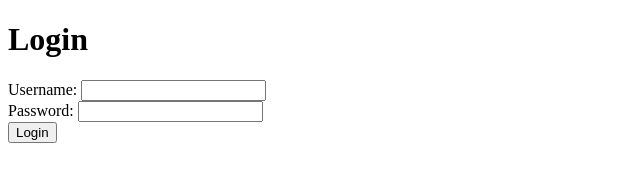
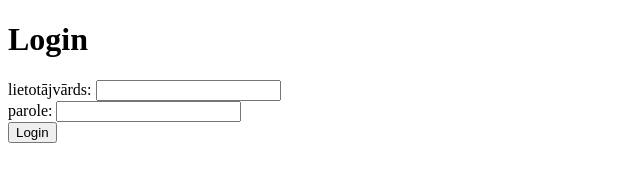
Before and after one commit to janisbunkss/Branching, a plain HTML site: page index.html in a window 1280 px wide. Shown: the full height of the page, 0-640 px from the left. Drawn offline with Linux system fonts and the light colour scheme.

Commit message:
Tulkojums

```diff
--- a/index.html
+++ b/index.html
@@ -8,10 +8,10 @@
     <body>
      <h1>Login</h1>
         <form action="/login">
-            <label for="username">Username:</label>
+            <label for="username">lietotājvārds:</label>
             <input type="text" id="username" name="username">
             <br>
-            <label for="password"> Password:</label>
+            <label for="password"> parole:</label>
             <input type="password" id="password" name="password">
             <br>
             <button type="submit">Login</button>
```
